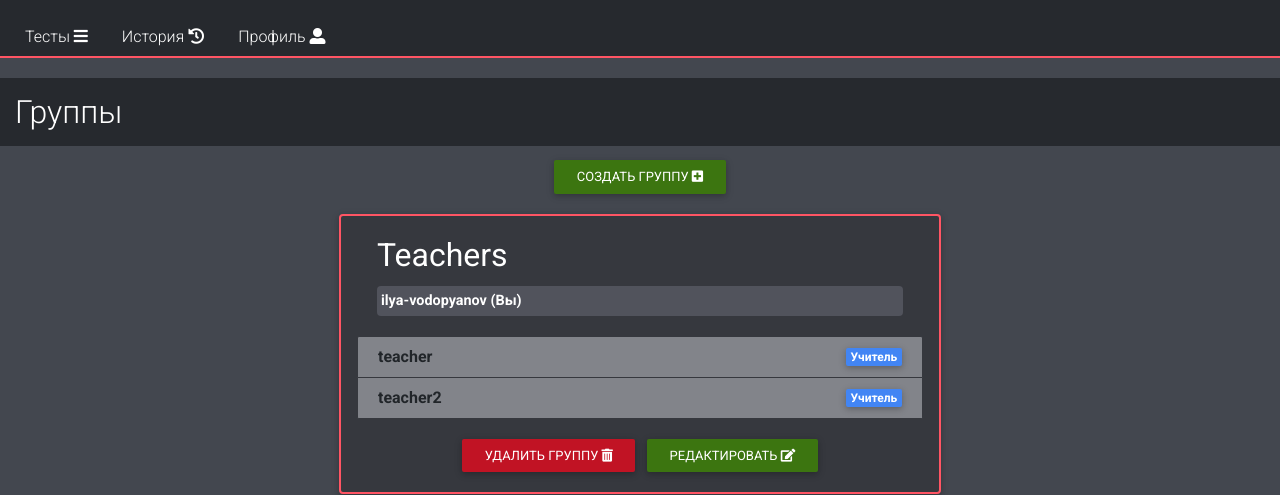
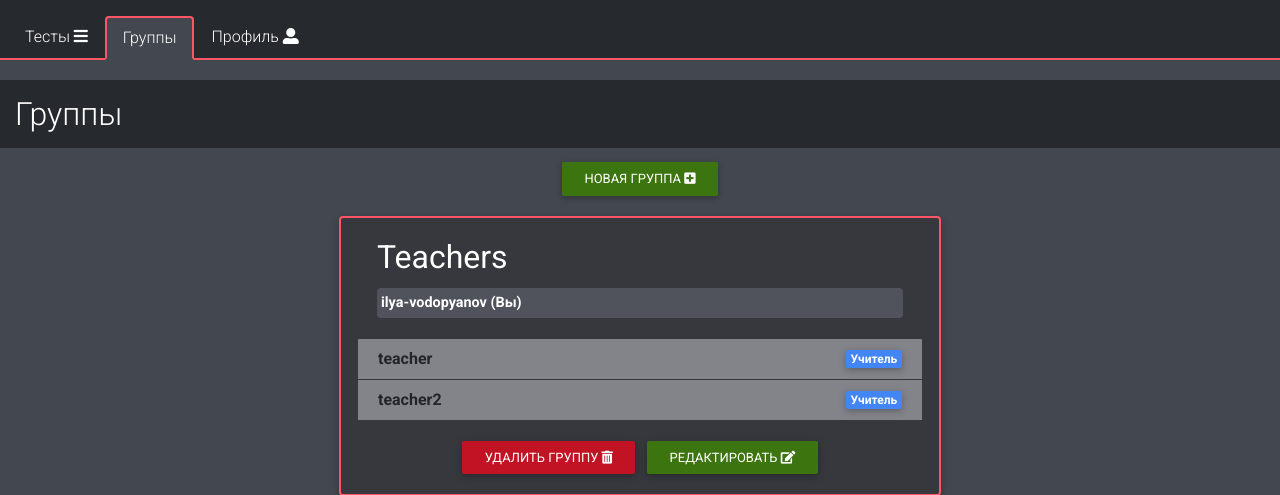
Before and after one commit to thecattest/testing-system, a Flask app: page /groups in a window 1280 px wide. Shown: the top 495 px of the page. Run offline with Flask 2, Linux system fonts and the light colour scheme; a user stored in the database is signed in; data comes from the database, SQL or seed files in the repository; some libraries are stand-ins or nearby versions.

Commit message:
default nav tab

```diff
--- a/main.py
+++ b/main.py
@@ -207,6 +207,8 @@ def get_groups():
     return render_template("all_groups.html",
                            title='Группы',
                            groups=groups,
+                           other="/groups",
+                           other_title='Группы',
                            code=code)
 
 
@@ -228,6 +230,8 @@ def get_group(group_id):
     return render_template("group.html",
                            title='Редактирование',
                            group=group,
+                           other="/groups",
+                           other_title='Группы',
                            users=users,
                            code=code)
 
@@ -247,6 +251,8 @@ def create_group():
             db.commit()
             return redirect(f'/groups/{group.id}')
         return render_template("create_group.html",
+                               other="/groups",
+                               other_title='Группы',
                                form=form)
     else:
         return redirect('/more')
@@ -299,7 +305,12 @@ def create_user():
             db.add(user)
             db.commit()
             return redirect('/users')
-    return render_template('register.html', title='Создать', form=form, code=code)
+    return render_template('register.html',
+                           title='Создать',
+                           form=form,
+                           other="/register",
+                           other_title='Регистрация',
+                           code=code)
 
 
 @app.route("/statistics/<int:test_id>")
@@ -385,6 +396,8 @@ def get_users():
         return render_template('users.html',
                                title='Пользователи',
                                users=users,
+                               other="/users",
+                               other_title='Пользователи',
                                code=code)
     except sa.orm.exc.DetachedInstanceError:
         return redirect('/users')
--- a/templates/all_groups.html
+++ b/templates/all_groups.html
@@ -7,7 +7,7 @@
     <h2 class="header col-12">{{title}}</h2>
     {% if current_user.type_id in (1, 2) %}
     <div class="col-12 text-center mb-3">
-        <a href="/create_group" class="m-1 mx-auto btn btn-success">Создать группу <i class="fas fa-plus-square"></i></a>
+        <a href="/create_group" class="m-1 mx-auto btn btn-success">Новая группа <i class="fas fa-plus-square"></i></a>
     </div>
     {% endif %}
     {% if code == 0%}
--- a/templates/base.html
+++ b/templates/base.html
@@ -33,9 +33,15 @@
         <li class="nav-item">
             <a class="nav-link {{all_tests}}" href="/all_tests">Тесты <i class="fas fa-bars"></i></a>
         </li>
+        {% if other %}
+        <li class="nav-item">
+            <a class="nav-link active" href="{{other}}">{{other_title}}</a>
+        </li>
+        {% else %}
         <li class="nav-item">
             <a class="nav-link {{statistics}}" href="/statistics">История <i class="fas fa-history"></i></a>
         </li>
+        {% endif %}
         <li class="nav-item">
             <a class="nav-link {{more}}" href="/more">Профиль <i class="fas fa-user-alt"></i></a>
         </li>
--- a/templates/users.html
+++ b/templates/users.html
@@ -12,7 +12,7 @@
     <h2 class="header col-12">Все пользователи</h2>
     {% if current_user.type_id in (1, 2) %}
     <div class="col-12 text-center mb-3">
-        <a href="/register" class="m-1 btn btn-success">Создать пользователя <i class="fas fa-plus-square"></i></a>
+        <a href="/register" class="m-1 btn btn-success">Новый пользователь <i class="fas fa-plus-square"></i></a>
     </div>
     {% endif %}
     {% if code == 0%}
```
